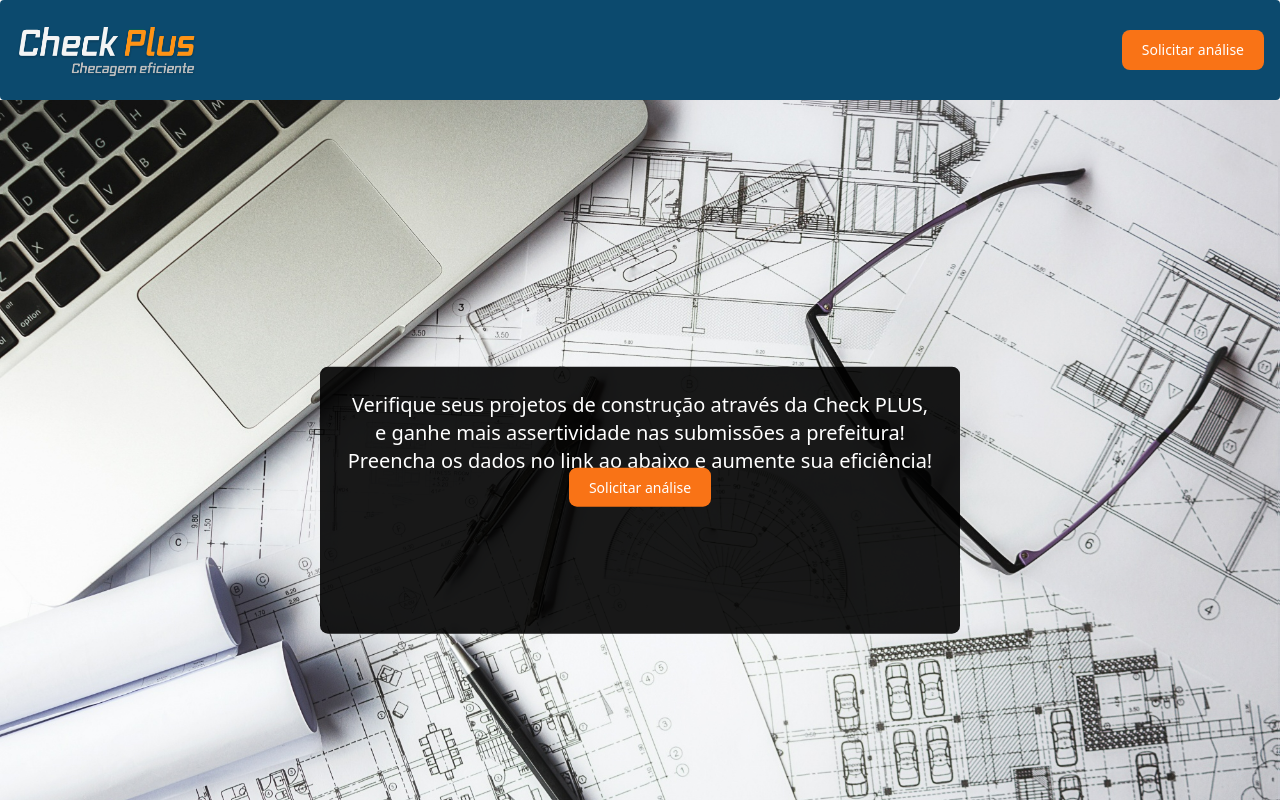
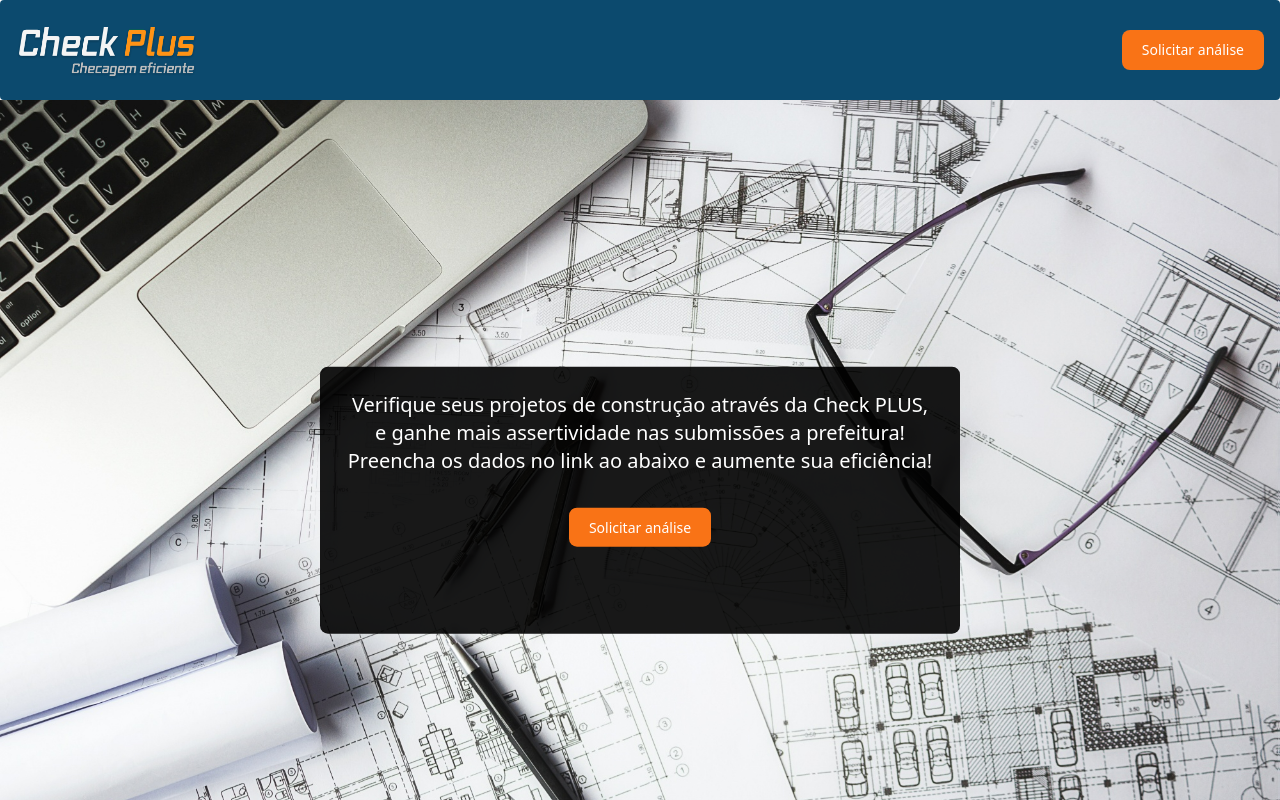
Before and after one commit to salmomascarenhas/checkplus-website, a Next.js app: page / in a window 1280 px wide. Shown: the top 800 px of the page. Built offline with nearby package versions, Linux system fonts and the light colour scheme.

Commit message:
fix margin and padding

```diff
--- a/pages/index.tsx
+++ b/pages/index.tsx
@@ -7,11 +7,11 @@ const Home = () => {
     <section className="w-full h-screen bg-dunes bg-cover bg-center relative">
       <Image src={bgHome} className='z-[-1] object-cover md:h-full md:w-48 ' alt='background home image' />
       <div className='absolute w-128 h-1/3 top-1/2 left-1/2 p-6 bg-black/90 rounded-lg text-center transform -translate-x-1/2 -translate-y-1/2 z-[1000]' >
-        <p className='text-xl	text-white text-center	'>
+        <p className='text-xl	text-white text-center mb-10'>
           Verifique seus projetos de construção através da Check PLUS, e ganhe mais assertividade nas submissões a prefeitura!
           Preencha os dados no link ao abaixo e aumente sua eficiência!
         </p>
-        <a href={'https://forms.gle/n21zyeabdfgpicem7'} target='_blank' className="mt-10 text-white bg-orange-500 hover:bg-orange-400 focus:ring-4 focus:outline-none focus:ring-blue-300 font-medium rounded-lg text-sm px-5 py-2.5 text-center mr-3 md:mr-0">
+        <a href={'https://forms.gle/n21zyeabdfgpicem7'} target='_blank' className="text-white bg-orange-500 hover:bg-orange-400 focus:ring-4 focus:outline-none focus:ring-blue-300 font-medium rounded-lg text-sm px-5 py-2.5 text-center mr-3 md:mr-0">
           Solicitar análise
         </a>
       </div>
```
